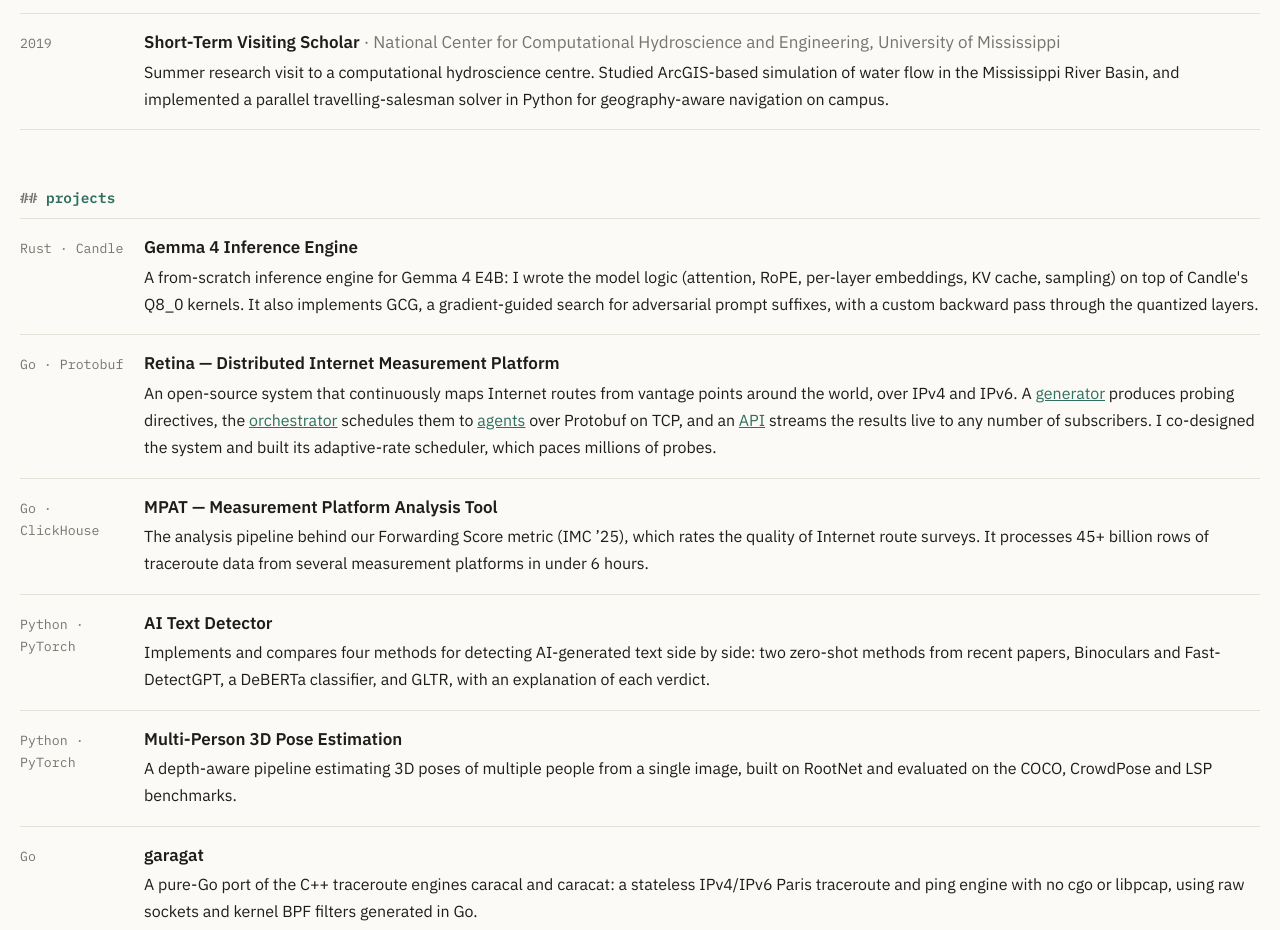
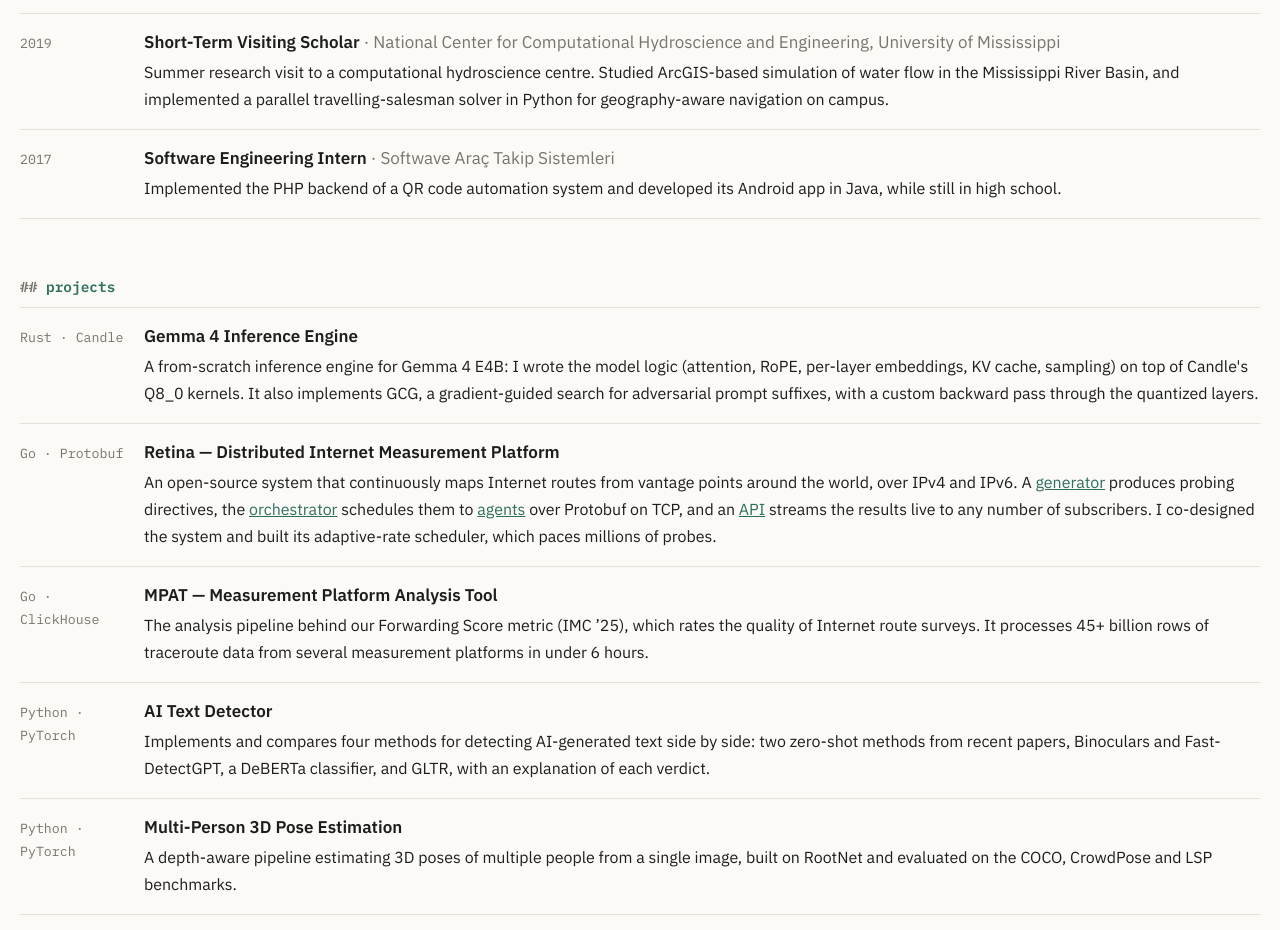
Before and after one commit to ubombar/bombar.dev, a plain HTML site: page index.html in a window 1280 px wide. Shown: the part 1706-2636 px from the top of the page. Drawn offline with Linux system fonts and the light colour scheme.

Commit message:
Add the 2017 Softwave internship
Co-Authored-By: Claude Opus 5.5 <noreply@anthropic.com>

```diff
--- a/index.html
+++ b/index.html
@@ -127,6 +127,13 @@
           <p>Summer research visit to a computational hydroscience centre. Studied ArcGIS-based simulation of water flow in the Mississippi River Basin, and implemented a parallel travelling-salesman solver in Python for geography-aware navigation on campus.</p>
         </div>
       </li>
+      <li>
+        <span class="when">2017</span>
+        <div>
+          <h3>Software Engineering Intern <span class="at">Softwave Araç Takip Sistemleri</span></h3>
+          <p>Implemented the PHP backend of a QR code automation system and developed its Android app in Java, while still in high school.</p>
+        </div>
+      </li>
     </ul>
   </section>
 
```
